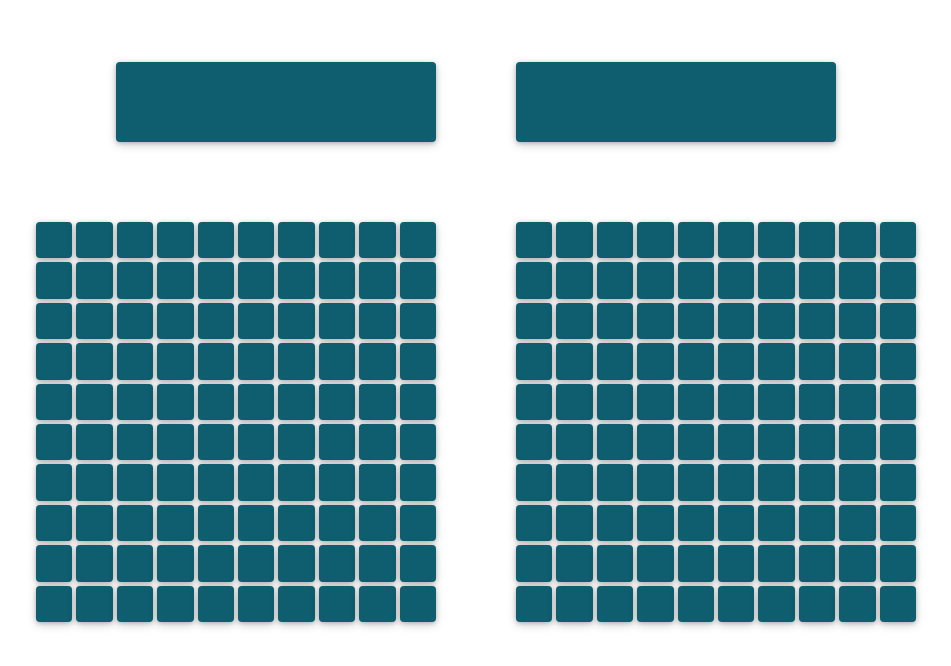
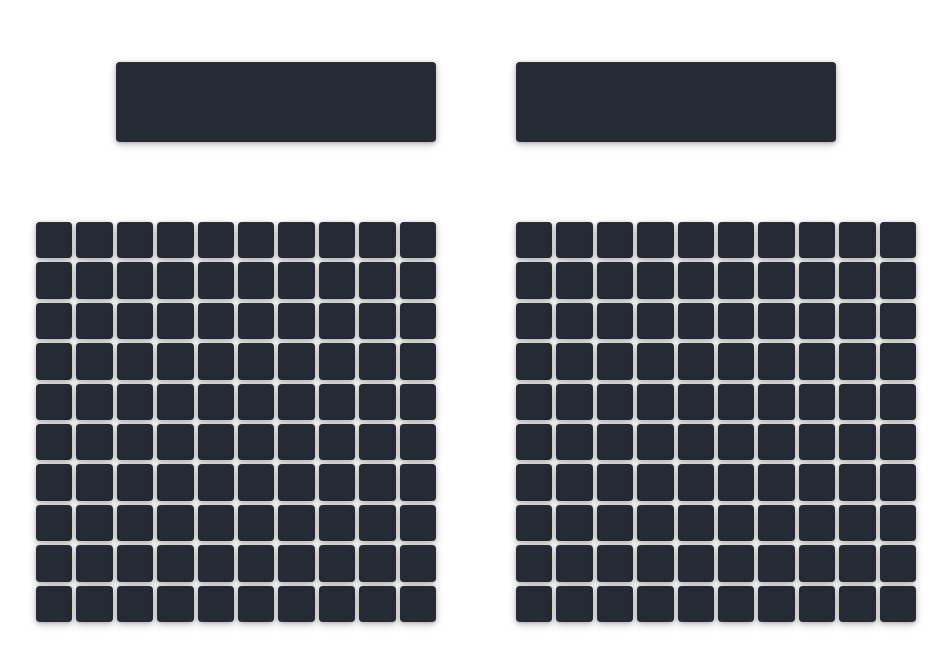
Before and after one commit to uniArchitect/battleship, a website built with webpack: page dist/index.html in a window 1280 px wide. Shown: the part 138-804 px from the top of the page, without its empty margins (164-1115 px from the left). Built offline with nearby package versions, Linux system fonts and the light colour scheme.

Commit message:
Edit createBoard function to assign coordinate to div id.

```diff
--- a/src/index.js
+++ b/src/index.js
@@ -18,11 +18,26 @@ computerContainer.appendChild(computerBoard).className = "computer-board";
 const createBoard = (board, rows, cols) => {
     board.style.setProperty("--grid-rows", rows);
     board.style.setProperty("--grid-cols", cols);
-  for (let i = 0; i < rows * cols; i++) {
-    let playerSquare = document.createElement("div");
-    playerSquare.setAttribute("id", "board-square");
-    board.appendChild(playerSquare).className = "board-square";
-  }
+
+    // Create new for loop using Gameboard class
+    // First row is first array, second row is second array, etc.
+    for (let i = 0; i < rows; i++) {
+        // i = 10 rows
+        board[i] = [];
+        for (let j = 0; j < cols; j++) {
+            // j = 10 columns
+          board[i][j] = 0;
+            let playerSquare = document.createElement("div");
+            playerSquare.setAttribute("id", `${i},${j}`);
+            board.appendChild(playerSquare).className = "board-square";
+        }
+      }
+
+//     for (let i = 0; i < rows * cols; i++) {
+//     let playerSquare = document.createElement("div");
+//     playerSquare.setAttribute("id", "board-square");
+//     board.appendChild(playerSquare).className = "board-square";
+//   }
 };
 
 createBoard(playerBoard, gameBoard.rows, gameBoard.cols);
--- a/src/styles.css
+++ b/src/styles.css
@@ -11,11 +11,12 @@ html {
   --grid-rows: 1;
 }
 
-.player-board, .computer-board {
+.player-board,
+.computer-board {
   display: grid;
   grid-template-rows: repeat(var(--grid-rows), 1fr);
   grid-template-columns: repeat(var(--grid-cols), 1fr);
-    gap: .25em;
+  gap: 0.25em;
   height: 25em;
   width: 25em;
   border: black;
@@ -28,13 +29,13 @@ html {
   align-items: center;
   /* border: 1px solid white; */
   border-radius: 0.25em;
-    background: #0E5E6F;
+  background: #252A34;
   box-shadow: 0 1px 4px 0 rgb(0 0 0 / 20%), 0 3px 10px 0 rgb(0 0 0 / 19%);
 }
 
 .board-square:hover {
-    background-color: #FFEFD6;
-    transition: .3s;
+  background-color: #FF2E63;
+  transition: 0.3s;
 }
 
 .container {
@@ -68,7 +69,7 @@ html {
   height: 5em;
   width: 20em;
   border-radius: 0.25em;
-background: #0E5E6F;
+  background: #252A34;
   box-shadow: 0 1px 4px 0 rgb(0 0 0 / 20%), 0 3px 10px 0 rgb(0 0 0 / 19%);
 }
 
```
Also changed, not shown: dist/main.js. Lines whose indentation alone changed are shown as unchanged.
